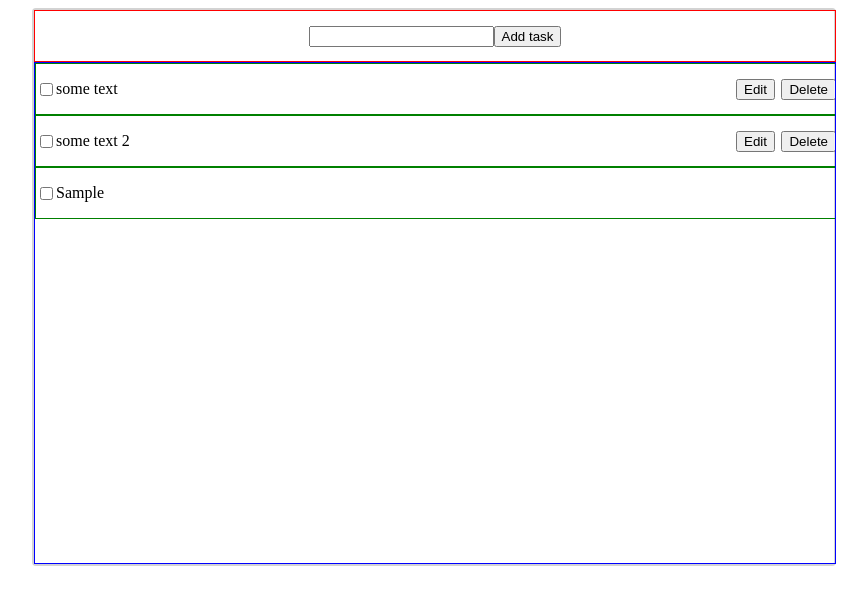
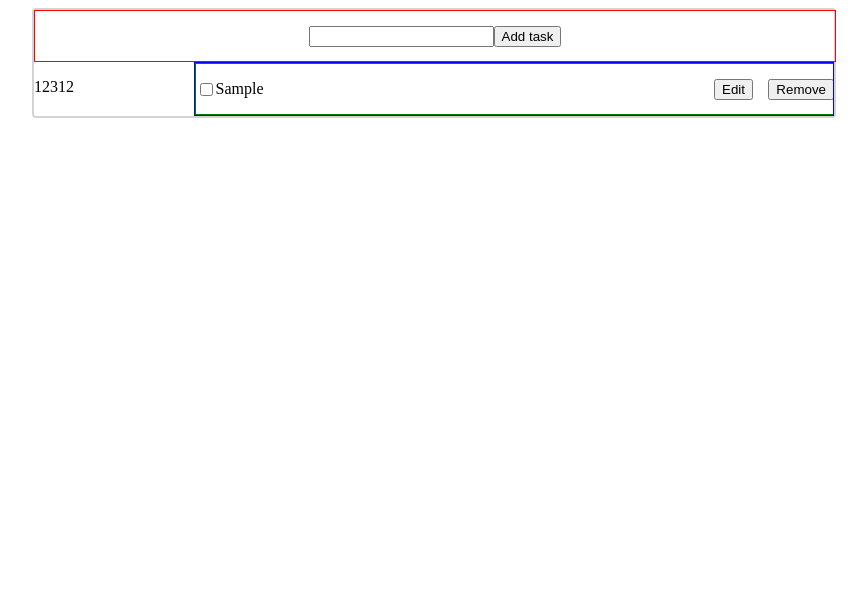
Before and after one commit to myroslavsok/todolistDOM, a plain HTML site: page index.html in a window 1280 px wide. Both pictures are taken after typing "Sample" into the empty fields and a click on the button "Add task". Shown: the whole page, without its empty margins (206-1073 px from the left). Drawn offline with Linux system fonts and the light colour scheme.

Commit message:
add panel with todolists

```diff
--- a/index.html
+++ b/index.html
@@ -16,15 +16,19 @@
             <input id="addTaskField" type="text">
             <button id="addTaskBtn">Add task</button>
         </div>
+        <div class="todolist__container">
+            <div class="task__list__container">
+                <p>12312</p>
+            </div>
             <div class="task__container" id="toDoListTasks">
-            <div class="task__item">
+                <!-- <div class="task__item">
                     <label>
                         <input type="checkbox">
                         <p>some text</p>
                     </label>
                     <div class="item__control__panel">
                         <button class="edit_task__item">Edit</button>
-                    <button class="remove_task__item">Delete</button>
+                        <button class="remove_task__item">Remove</button>
                     </div>
                 </div>
                 <div class="task__item">
@@ -33,9 +37,10 @@
                         <p>some text 2</p>
                     </label>
                     <div class="item__control__panel">
-                    <button>Edit</button>
-                    <button>Delete</button>
+                        <button class="edit_task__item">Edit</button>
+                        <button class="remove_task__item">Remove</button>
                     </div>
+                </div> -->
             </div>
         </div>
     </main>
--- a/script.js
+++ b/script.js
@@ -13,14 +13,24 @@ addTaskBtn.addEventListener('click', () => {
     let itemTaskLabel = document.createElement('label');
     let itemTaskInput = document.createElement('input');
     itemTaskInput.setAttribute('type', 'checkbox');
-
     let itemTaskText = document.createElement('p');
     itemTaskText.textContent = addTaskField.value;
-
     itemTaskLabel.append(itemTaskInput);
     itemTaskLabel.append(itemTaskText);
+    itemTaskDiv.append(itemTaskLabel);
 
-    itemTaskDiv.append(itemTaskLabel);
+    let itemControlPanel = document.createElement('div');
+    itemControlPanel.classList.add('item__control__panel');
+    let itemEditBtn = document.createElement('button');
+    itemEditBtn.classList.add('edit_task__item');
+    itemEditBtn.textContent = 'Edit';
+    let itemRemoveBtn = document.createElement('button');
+    itemRemoveBtn.classList.add('remove_task__item');
+    itemRemoveBtn.textContent = 'Remove';
+    itemControlPanel.append(itemEditBtn);
+    itemControlPanel.append(itemRemoveBtn);
+    itemTaskDiv.append(itemControlPanel);
+
     toDoListTasks.append(itemTaskDiv);
 
     addTaskField.value = '';
@@ -30,12 +40,18 @@ addTaskBtn.addEventListener('click', () => {
     localStorage.setItem('tasks', toDoListTasks.innerHTML);
 });
 
-// Checking-unchecking, deleting, edit task
+// Checking-unchecking, deleting, edit task (useing delegation)
 toDoListTasks.addEventListener('mousedown', (event) => {
     let target = event.target;
     // Deleting
     if (target.closest('button.remove_task__item'))
         return target.closest('button.remove_task__item').parentNode.parentNode.remove();
+    // Editing name
+    if (target.closest('button.edit_task__item')) {
+        let taskItemContainer = target.closest('button.edit_task__item').parentNode.parentNode;
+        let taskItemName = taskItemContainer.getElementsByTagName('p');
+        return taskItemName[0].textContent = prompt('Rename task', taskItemName[0].textContent);
+    }
     // Checking-unchecking
     let taskItem = target.closest('div.task__item');
     if (!taskItem) return;
@@ -45,9 +61,9 @@ toDoListTasks.addEventListener('mousedown', (event) => {
 });
 
 // On load
-// window.onload = function() {
-//     toDoListTasks.innerHTML = localStorage.getItem('tasks');
-// };
+window.onload = function() {
+    toDoListTasks.innerHTML = localStorage.getItem('tasks');
+};
 
 // Adding to localStorage
 // window.addEventListener('beforeunload', e => {
@@ -55,6 +71,7 @@ toDoListTasks.addEventListener('mousedown', (event) => {
 //     // e.preventDefault();
 //     // Chrome requires returnValue to be set
 //     e.returnValue = 'returnValue';
+//     localStorage.setItem('tasks', toDoListTasks.innerHTML);
+
 //     // console.log('test 2');
-//     localStorage.setItem('test', toDoListTasks.innerHTML);
 //   });
--- a/style.css
+++ b/style.css
@@ -15,9 +15,17 @@ main {
     border: 1px solid red;
 }
 
+.todolist__container {
+    display: flex;
+    align-items: stretch;
+}
+
+.task__list__container {
+    width: 20%;
+}
+
 .task__container {
-    width: 100%;
-    height: 500px;
+    width: 80%;
     overflow-y: auto;
     border: 1px solid blue;
 }
@@ -38,7 +46,7 @@ main {
 }
 
 .item__control__panel {
-    width: 100px;
+    width: 120px;
     display: flex;
     align-items: center;
     justify-content: space-between;
```
Lines whose indentation alone changed are shown as unchanged.
